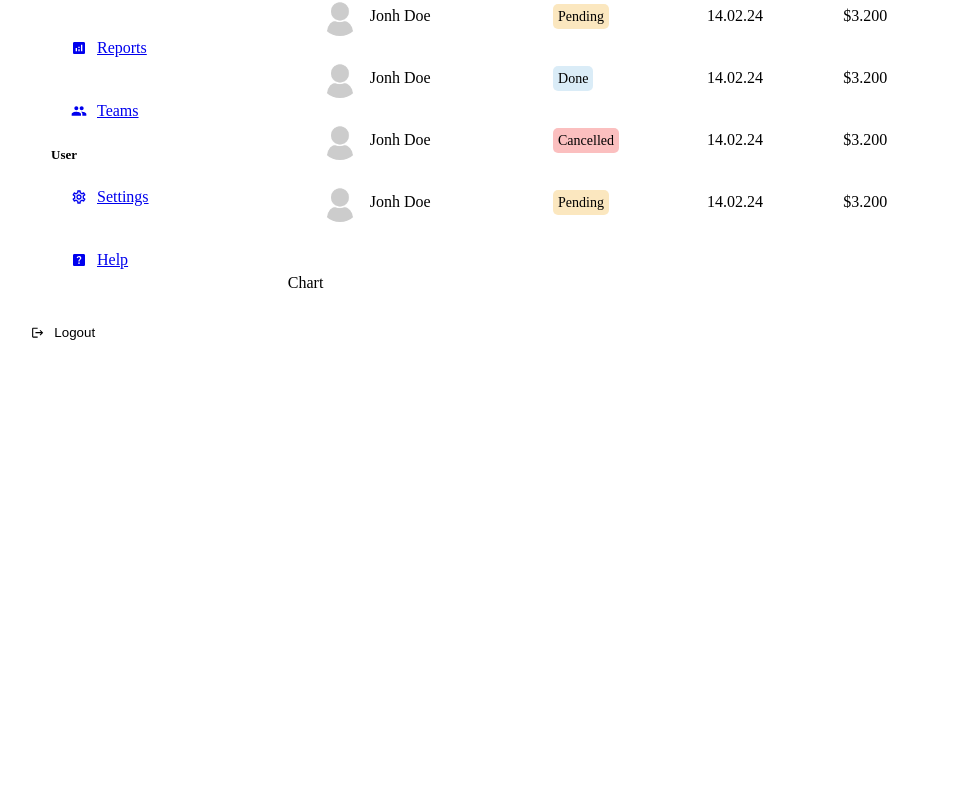
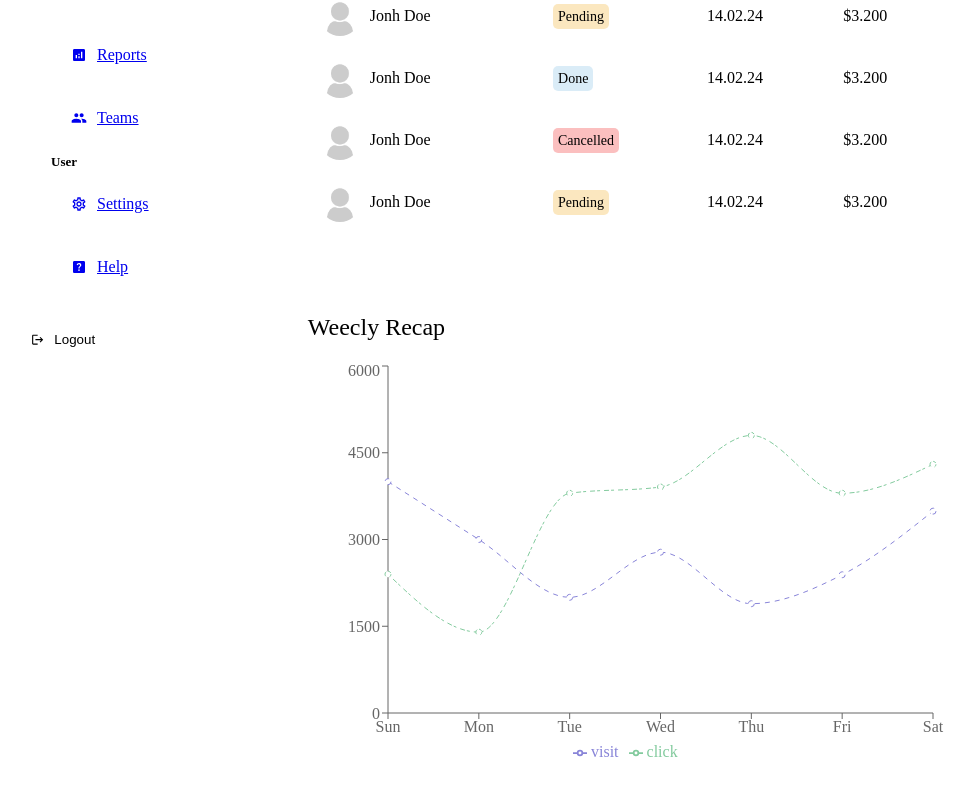
Before and after one commit to RausRD/admin-dshboard, a Next.js app: page /dashboard in a window 1280 px wide. Shown: the part 445-1237 px from the top of the page, without its empty margins (17-990 px from the left). Before the commit the page ends 833 px from the top, so only its background shows below. Built offline with nearby package versions, Linux system fonts and the light colour scheme.

Commit message:
add charts

```diff
--- a/app/ui/dashboard/chart/chart.jsx
+++ b/app/ui/dashboard/chart/chart.jsx
@@ -1,8 +1,90 @@
+'use client'
+
+import {
+	LineChart,
+	Line,
+	XAxis,
+	YAxis,
+	Tooltip,
+	Legend,
+	ResponsiveContainer,
+} from 'recharts'
+
 import styles from './chart.module.css'
+
+const data = [
+	{
+		name: 'Sun',
+		visit: 4000,
+		click: 2400,
+	},
+	{
+		name: 'Mon',
+		visit: 3000,
+		click: 1398,
+	},
+	{
+		name: 'Tue',
+		visit: 2000,
+		click: 3800,
+	},
+	{
+		name: 'Wed',
+		visit: 2780,
+		click: 3908,
+	},
+	{
+		name: 'Thu',
+		visit: 1890,
+		click: 4800,
+	},
+	{
+		name: 'Fri',
+		visit: 2390,
+		click: 3800,
+	},
+	{
+		name: 'Sat',
+		visit: 3490,
+		click: 4300,
+	},
+]
 
 const Chart = () => {
 	return (
-		<div>Chart</div>
+		<div className={styles.container}>
+			<h2 className={styles.title}>Weecly Recap</h2>
+			<ResponsiveContainer width='100%' height='90%'>
+				<LineChart
+					width={500}
+					height={300}
+					data={data}
+					margin={{
+						top: 5,
+						right: 30,
+						left: 20,
+						bottom: 5,
+					}}
+				>
+					<XAxis dataKey='name' />
+					<YAxis />
+					<Tooltip contentStyle={{background: '#151c2c', border: 'none'}}/>
+					<Legend />
+					<Line
+						type='monotone'
+						dataKey='visit'
+						stroke='#8884d8'
+						strokeDasharray='5 5'
+					/>
+					<Line
+						type='monotone'
+						dataKey='click'
+						stroke='#82ca9d'
+						strokeDasharray='3 4 5 2'
+					/>
+				</LineChart>
+			</ResponsiveContainer>
+		</div>
 	)
 }
 
--- a/app/ui/dashboard/chart/chart.module.css
+++ b/app/ui/dashboard/chart/chart.module.css
@@ -0,0 +1,12 @@
+.container {
+	height: 450px;
+	background-color: var(--bgSoft);
+	padding: 20px;
+	border-radius: 10px;
+}
+
+.title {
+	font-weight: 200;
+	color: var(--textSoft);
+	margin-bottom: 20px;
+}
--- a/package.json
+++ b/package.json
@@ -13,7 +13,8 @@
     "next": "14.0.1",
     "react": "18",
     "react-dom": "18",
-    "react-icons": "^4.11.0"
+    "react-icons": "^4.11.0",
+    "recharts": "^2.9.0"
   },
   "devDependencies": {
     "eslint": "8",
```
Also changed, not shown: 1 other file (tests, documents, lock files or other folders).
